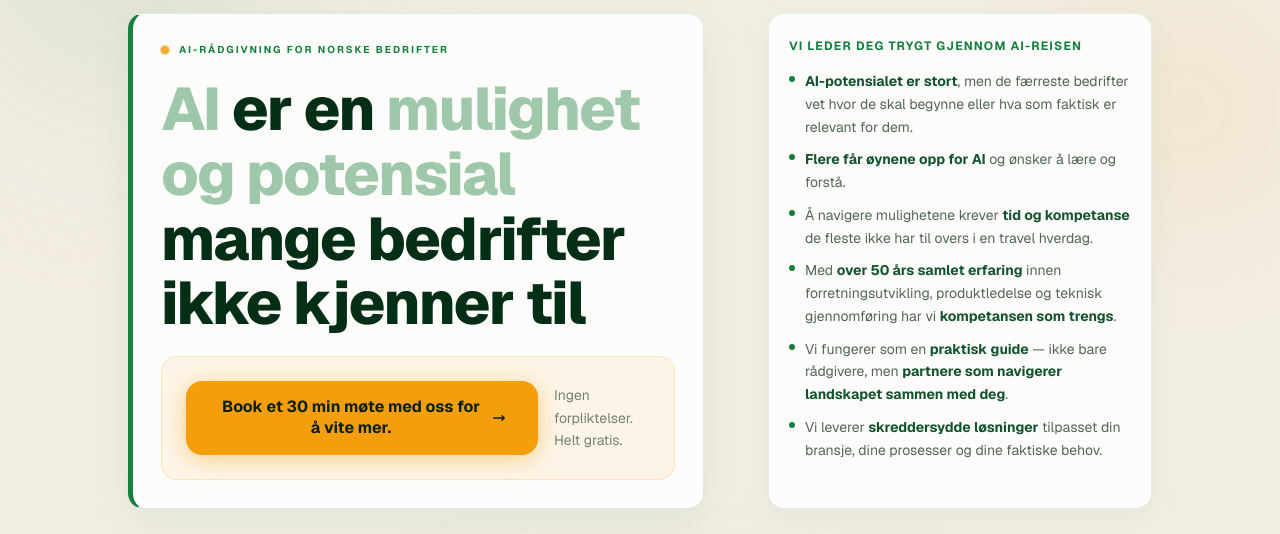
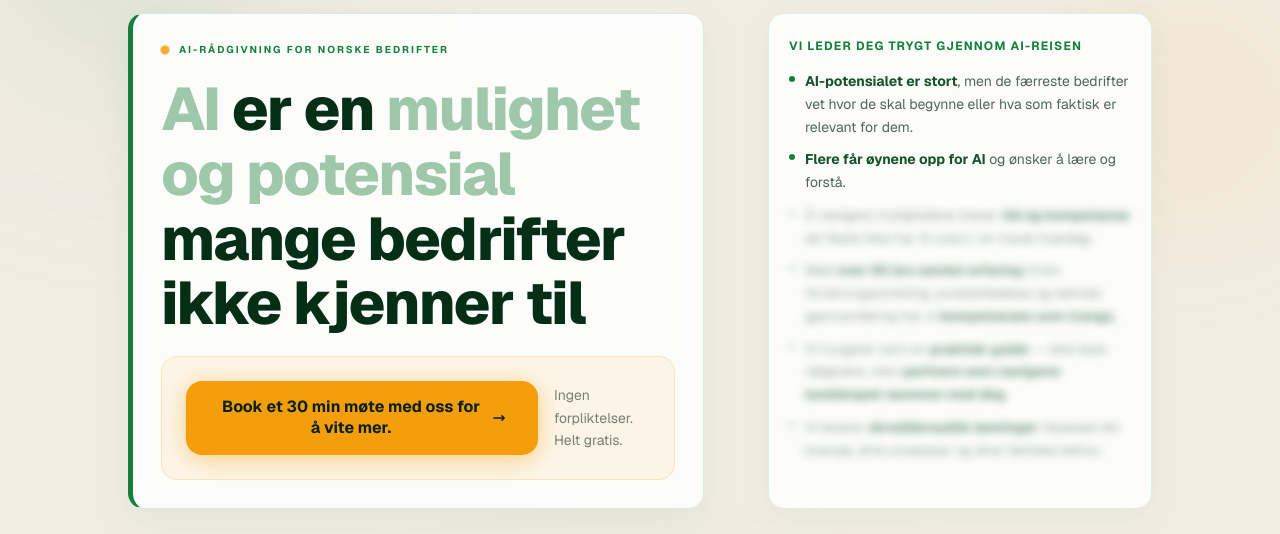
Before and after one commit to mlatlillehval/lillehval-no, a Next.js app: page / in a window 1280 px wide. Shown: the part 163-697 px from the top of the page. Built offline with nearby package versions, Linux system fonts and the light colour scheme; no server answers; the database is empty.

Commit message:
Gjør forklaring på site til en illustrasjon

```diff
--- a/app/components/Hero.tsx
+++ b/app/components/Hero.tsx
@@ -3,6 +3,9 @@
 import Image from "next/image";
 import { useEffect, useMemo, useState } from "react";
 import BookingModal from "./BookingModal";
+import HeroAiJourneyBulletList, {
+  type HeroBulletSegment,
+} from "./HeroAiJourneyBulletList";
 import {
   FRONT_PAGE_DEFAULTS,
   mergeFrontpageDefaultsFromApi,
@@ -13,11 +16,9 @@ const WHALE_SRC = "/lillehval-hval-snudd-v2.svg";
 const JOURNEY_PATH_IMG =
   "/logo-manual-v1.1/Logo%20-%20Reise%20alene%20-%20transparent.svg";
 
-type BulletSegment = { text: string; highlight?: boolean };
-
 const HERO_BULLETS_HEADING = "Vi leder deg trygt gjennom AI-reisen";
 
-const HERO_BULLETS: BulletSegment[][] = [
+const HERO_BULLETS: HeroBulletSegment[][] = [
   [
     { text: "AI-potensialet er stort", highlight: true },
     { text: ", men de færreste bedrifter vet hvor de skal begynne eller hva som faktisk er relevant for dem." },
@@ -215,36 +216,10 @@ export default function Hero({ initialCopy = FRONT_PAGE_DEFAULTS }: HeroProps) {
 
             {/* HØYRE: Bullets — strekker seg til samme høyde som venstre */}
             <div className="flex min-h-0 min-w-0 flex-col gap-4 rounded-2xl border border-[rgba(21,128,61,0.12)] bg-[rgba(252,253,252,0.96)] px-4 py-5 backdrop-blur-sm shadow-[0_8px_32px_rgba(21,128,61,0.06)] sm:px-5 sm:py-6 h-full">
-              <p className="m-0 shrink-0 text-xs font-bold uppercase tracking-widest animate-hero-fold hero-fold-delay-3" style={{ color: "#15803d" }}>
-                {HERO_BULLETS_HEADING}
-              </p>
-              <ul className="m-0 flex min-h-0 flex-1 list-none flex-col justify-start gap-2.5 pl-0 hero-bullets-stagger">
-                {HERO_BULLETS.map((segments, i) => (
-                  <li key={i} className="flex items-start gap-2.5 animate-hero-fold">
-                    <span
-                      className="flex-shrink-0 mt-1.5 w-1.5 h-1.5 rounded-full"
-                      style={{ background: "#15803d" }}
-                    />
-                    <span
-                      className="text-sm leading-relaxed"
-                      style={{ color: "rgba(26,51,32,0.75)" }}
-                    >
-                      {segments.map((seg, j) =>
-                        seg.highlight ? (
-                          <span
-                            key={j}
-                            style={{ color: "#14532d", fontWeight: 700 }}
-                          >
-                            {seg.text}
-                          </span>
-                        ) : (
-                          <span key={j}>{seg.text}</span>
-                        )
-                      )}
-                    </span>
-                  </li>
-                ))}
-              </ul>
+              <HeroAiJourneyBulletList
+                heading={HERO_BULLETS_HEADING}
+                bullets={HERO_BULLETS}
+              />
             </div>
           </div>
 
--- /dev/null
+++ b/app/components/HeroAiJourneyBulletList.tsx
@@ -0,0 +1,116 @@
+"use client";
+
+import { useEffect, useState } from "react";
+
+export type HeroBulletSegment = { text: string; highlight?: boolean };
+
+const REVEAL_MS = 15_000;
+const HOLD_MS = 7_000;
+const STEP_COUNT = 6;
+const STEP_MS = REVEAL_MS / STEP_COUNT;
+
+type Props = {
+  heading: string;
+  bullets: HeroBulletSegment[][];
+};
+
+/**
+ * Kumulative avdekking: først kun overskrift tydelig, deretter punkt 1 … 1+2 … hele lista
+ * over 15 s, alle synlige i 7 s, så loop. Respekterer prefers-reduced-motion.
+ */
+export default function HeroAiJourneyBulletList({ heading, bullets }: Props) {
+  const [revealedCount, setRevealedCount] = useState(0);
+
+  useEffect(() => {
+    const mq = window.matchMedia("(prefers-reduced-motion: reduce)");
+    if (mq.matches) {
+      setRevealedCount(STEP_COUNT);
+      return;
+    }
+
+    let cancelled = false;
+    const pending: ReturnType<typeof setTimeout>[] = [];
+
+    const clearPending = () => {
+      pending.forEach(clearTimeout);
+      pending.length = 0;
+    };
+
+    const startCycle = () => {
+      clearPending();
+      if (cancelled) return;
+      setRevealedCount(0);
+      for (let i = 1; i <= STEP_COUNT; i++) {
+        pending.push(
+          setTimeout(() => {
+            if (!cancelled) setRevealedCount(i);
+          }, STEP_MS * i)
+        );
+      }
+      pending.push(
+        setTimeout(() => {
+          if (!cancelled) startCycle();
+        }, REVEAL_MS + HOLD_MS)
+      );
+    };
+
+    startCycle();
+
+    return () => {
+      cancelled = true;
+      clearPending();
+    };
+  }, []);
+
+  return (
+    <>
+      <p
+        className="m-0 shrink-0 text-xs font-bold uppercase tracking-widest animate-hero-fold hero-fold-delay-3"
+        style={{ color: "#15803d" }}
+      >
+        {heading}
+      </p>
+      <ul
+        className="m-0 flex min-h-0 flex-1 list-none flex-col justify-start gap-2.5 pl-0"
+        aria-label="Hvorfor velge oss på AI-reisen"
+      >
+        {bullets.map((segments, i) => {
+          const isClear = i < revealedCount;
+          return (
+            <li
+              key={i}
+              className="flex items-start gap-2.5 transition-[filter,opacity] duration-500 ease-out"
+              style={{
+                filter: isClear ? "blur(0px)" : "blur(4px)",
+                opacity: isClear ? 1 : 0.62,
+              }}
+            >
+              <span
+                className="mt-1.5 h-1.5 w-1.5 flex-shrink-0 rounded-full transition-opacity duration-500"
+                style={{
+                  background: "#15803d",
+                  opacity: isClear ? 1 : 0.45,
+                }}
+                aria-hidden
+              />
+              <span
+                className="text-sm leading-relaxed"
+                style={{ color: "rgba(26,51,32,0.75)" }}
+              >
+                {segments.map((seg, j) =>
+                  seg.highlight ? (
+                    <span key={j} style={{ color: "#14532d", fontWeight: 700 }}>
+                      {seg.text}
+                    </span>
+                  ) : (
+                    <span key={j}>{seg.text}</span>
+                  )
+                )}
+              </span>
+            </li>
+          );
+        })}
+      </ul>
+    </>
+  );
+}
```
